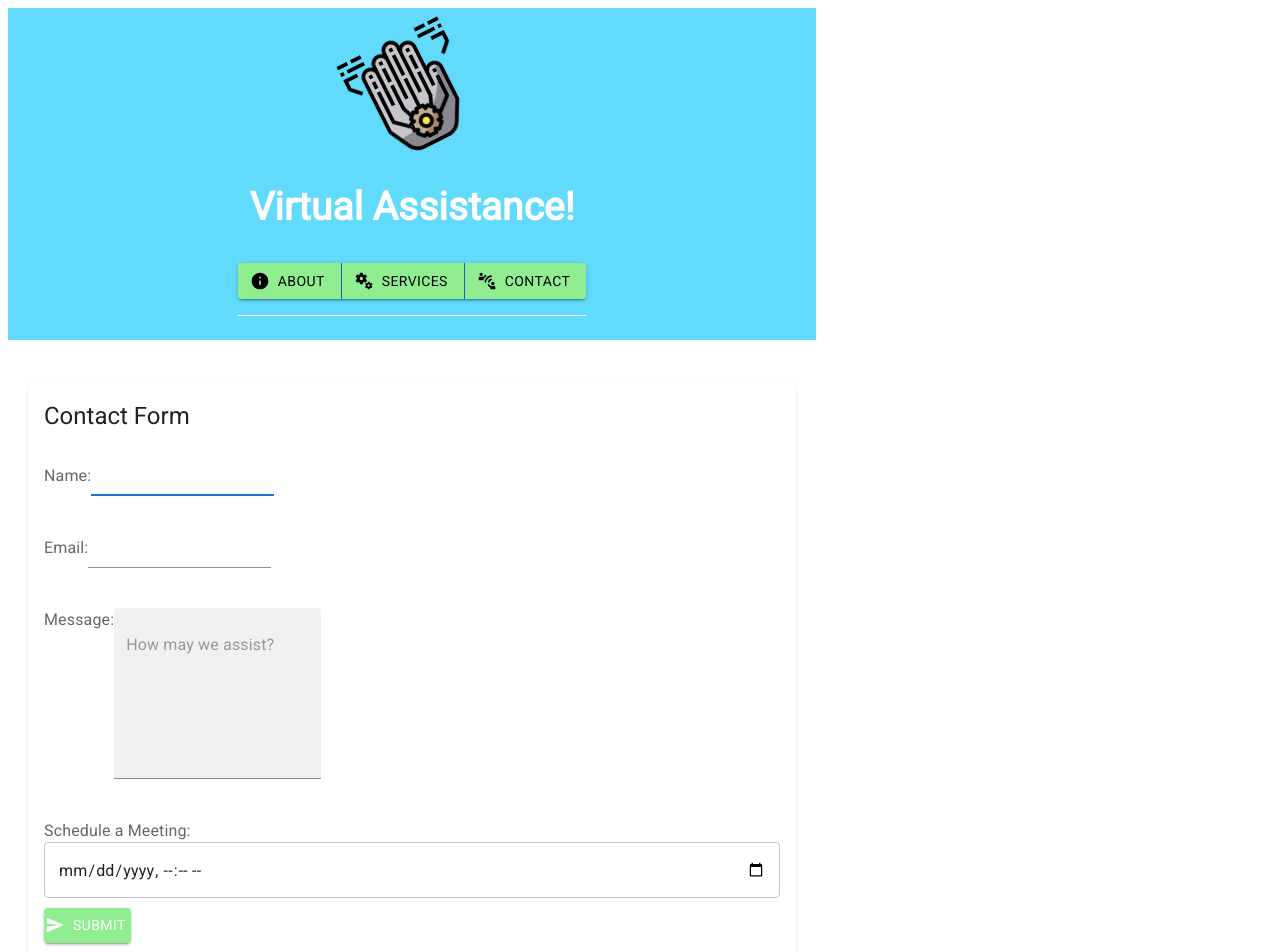
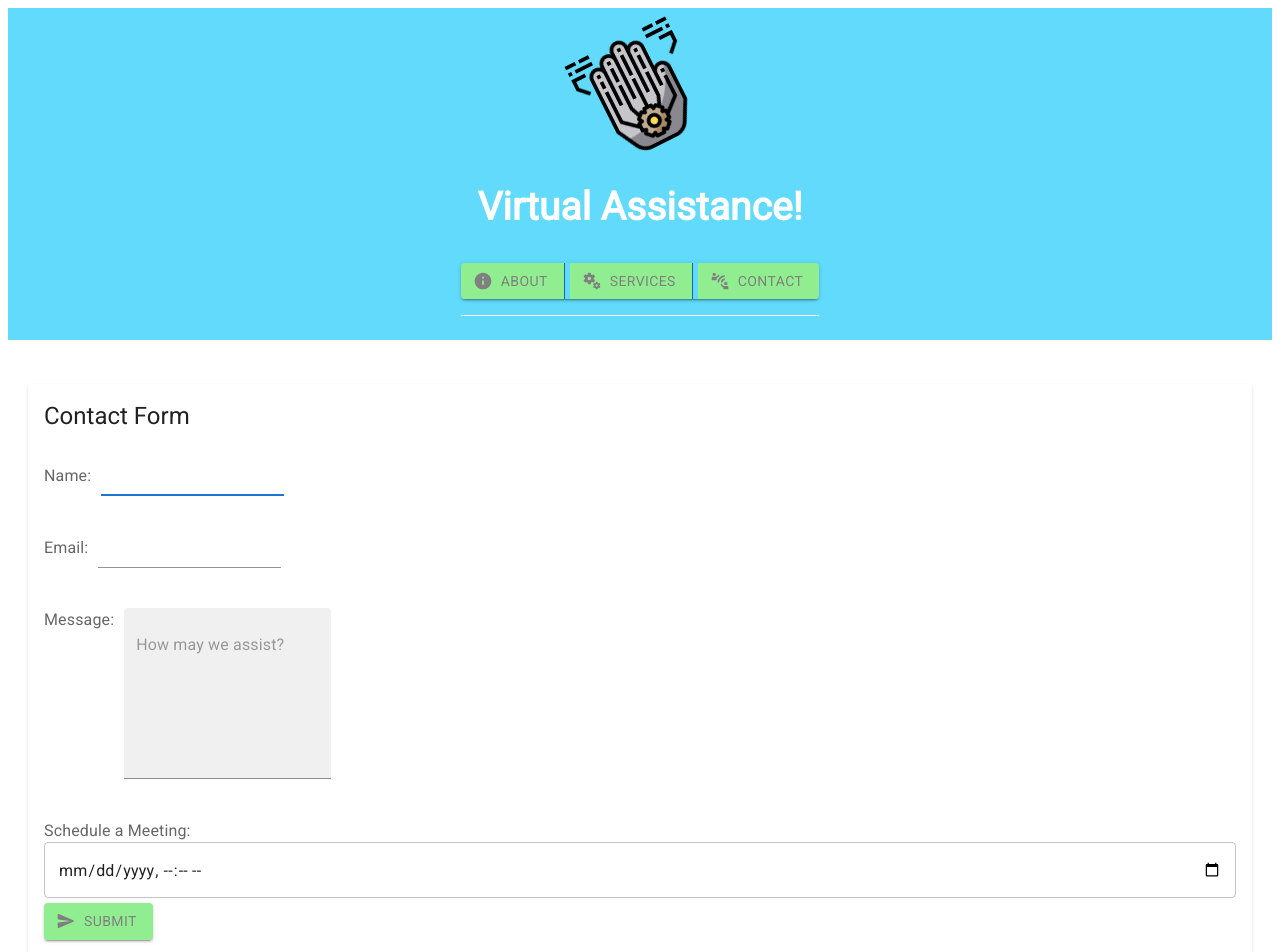
Before and after one commit to DBTO1970/virtual-assistant-react, a React (Create React App) app: page /contact in a window 1280 px wide. Shown: the top 952 px of the page. Built offline with nearby package versions, Linux system fonts and the light colour scheme.

Commit message:
cleaned up spacing and layout

```diff
--- a/package.json
+++ b/package.json
@@ -3,6 +3,7 @@
   "version": "0.1.0",
   "private": true,
   "dependencies": {
+    "@date-io/date-fns": "^2.11.0",
     "@emotion/react": "^11.5.0",
     "@emotion/styled": "^11.3.0",
     "@fortawesome/fontawesome-svg-core": "^1.2.36",
--- a/src/App.css
+++ b/src/App.css
@@ -57,3 +57,14 @@
     -o-transform: rotate(420deg);
 }
 }
+
+Button {
+  color: gray;
+  background-color: lightgreen;
+
+}
+
+Button:hover {
+  color: white;
+  background: lightsteelblue;
+}
--- a/src/App.js
+++ b/src/App.js
@@ -2,7 +2,6 @@ import React from 'react';
 import { Outlet, Link } from 'react-router-dom';
 import './App.css';
 import Footer from './components/Footer';
-import Grid from '@mui/material/Grid';
 import logo from "./shared/assistant.png";
 import Button from "@mui/material/Button";
 import ButtonGroup from "@mui/material/ButtonGroup";
@@ -14,7 +13,7 @@ import 'fontsource-roboto';
 
 function App() {
   return (
-    <Grid container>
+
 
       <div className="App">
       <header className="App-header">
@@ -28,15 +27,15 @@ function App() {
           }}>
 
             <ButtonGroup variant="contained">
-              <Link to="/about" style={{textDecoration: "none"}}><Button md={3} startIcon={<InfoRoundedIcon />} variant="contained" className="fixed" style={{color: "black", backgroundColor: "lightgreen"}}>About</Button></Link>
+              <Link to="/about" style={{textDecoration: "none"}}><Button md={3} startIcon={<InfoRoundedIcon />} variant="contained" sx={{color: "gray", backgroundColor: "lightgreen"}}>About</Button></Link>
               <Link to="/services" style={{textDecoration: "none"}}>
                 <Button md={3}
                 startIcon={<MiscellaneousServicesRoundedIcon />}
-                variant="contained" style={{color: "black", backgroundColor: "lightgreen"}}>Services</Button></Link>
+                variant="contained" sx={{color: "gray", backgroundColor: "lightgreen", margin: "0 5px 0 5px"}}>Services</Button></Link>
               <Link to="/contact" style={{textDecoration: "none"}}>
                 <Button md={3}
                   startIcon={<ConnectWithoutContactRoundedIcon />}
-                  variant="contained" style={{color: "black", backgroundColor: "lightgreen"}}>Contact</Button></Link>
+                  variant="contained" sx={{color: "gray", backgroundColor: "lightgreen"}}>Contact</Button></Link>
             </ButtonGroup>
 
 
@@ -47,7 +46,7 @@ function App() {
           <Footer />
       </div>
 
-      </Grid>
+
 
   );
 }
--- a/src/components/About.js
+++ b/src/components/About.js
@@ -6,10 +6,10 @@ import 'fontsource-roboto';
 export default function About () {
 
         return(
-            <Box sx={{textAlign: 'justify', color: 'black', bgcolor: 'background.paper', backgroundColor: 'white', padding: '20px', margin: '10px auto 10px auto', width: '60vw'}}>
+            <Box sx={{textAlign: 'justify', color: 'black', bgcolor: 'background.paper', backgroundColor: 'white', padding: '20px', margin: '10px auto 10px auto' }}>
                 <Card style={{padding: "10px", margin: "5px", alignSelf: 'center' }}>
-                    <Typography sx={{ fontSize: 'h3.fontSize', color: 'black' }}>About</Typography>
-                    <Typography>We exist to assist you with administrative, marketing, editing, and technology-related tasks to keep you focused and productive.  Why spend valuable time learning to do basic administrative tasks, when you can leverage the skills of seasoned professionals, for a fraction of the cost to keep someone on staff.</Typography>
+                    <Typography sx={{ fontSize: 'h4.fontSize', color: 'black', padding: "10px" }}>About</Typography>
+                    <Typography>We exist to assist you with administrative, marketing, editing, and technology-related tasks to keep you focused and productive.  Why spend valuable time learning to do basic administrative tasks, when you can leverage the skills of seasoned professionals, for a fraction of the cost to keep someone on staff.</Typography><br />
                     <Typography>Your business and personal projects will benefit greatly as you spend more time on them, and less time on repetetive and time-consuming tasks that lie outside your specialties. Our experts will efficiently complete these assignments and deliver them to you ready for action.</Typography>
                     <Typography></Typography>
                 </Card>
--- a/src/components/ContactForm.js
+++ b/src/components/ContactForm.js
@@ -11,6 +11,7 @@ import CardHeader from '@mui/material/CardHeader';
 import CardContent from '@mui/material/CardContent';
 import 'fontsource-roboto';
 
+
 const ContactForm = () => {
     const [status, setStatus] = useState("Submit");
     const handleSubmit = async (e) => {
@@ -22,7 +23,7 @@ const ContactForm = () => {
             name: name.value,
             email: email.value,
             message: message.value,
-            datetime: datetime,
+            datetime: datetime.value
         };
         let response = await fetch("http://localhost:5000/contactform", {
             method: "POST",
@@ -37,7 +38,7 @@ const ContactForm = () => {
     };
 
     return (
-        <Box sx={{textAlign: 'justify', bgcolor: 'background.paper', color: 'black', backgroundColor: 'white', padding: '20px', margin: '10px auto 10px auto', width: '60vw'}}
+        <Box sx={{textAlign: 'justify', bgcolor: 'background.paper', alignItems: 'center', alignSelf: 'center',color: 'black', backgroundColor: 'white', padding: '20px', margin: '10px auto 10px auto' }}
                     component="form"
                     autoComplete="off"
                     onSubmit={handleSubmit}>
@@ -47,15 +48,15 @@ const ContactForm = () => {
                 <CardContent>
 
                     <FormGroup row sx={{paddingBottom: 5}}>
-                        <FormLabel htmlFor="name">Name: </FormLabel>
+                        <FormLabel htmlFor="name" sx={{ marginRight: '10px'}}>Name: </FormLabel>
                         <Input autoFocus variant="filled" type="text" id="name" required />
                     </FormGroup>
                     <FormGroup row sx={{paddingBottom: 5}}>
-                        <FormLabel htmlFor="email">Email: </FormLabel>
+                        <FormLabel htmlFor="email" sx={{ marginRight: '10px'}}>Email: </FormLabel>
                         <Input variant="filled" type="email" id="email" required />
                     </FormGroup>
                     <FormGroup row sx={{paddingBottom: 5}}>
-                        <FormLabel htmlFor="message">Message: </FormLabel>
+                        <FormLabel htmlFor="message" sx={{ marginRight: '10px'}}>Message: </FormLabel>
                         <TextField
                             multiline
                             variant="filled"
@@ -64,17 +65,18 @@ const ContactForm = () => {
                             rows={6} id="message" required />
                     </FormGroup>
                     <FormGroup>
-                    <FormLabel >Schedule a Meeting: </FormLabel>
+                    <FormLabel sx={{ marginRight: '10px'}}>Schedule a Meeting: </FormLabel>
                         <TextField
                             id="datetime"
                             variant="outlined"
                             color="secondary"
                             type="datetime-local"
+
                         />
                     </FormGroup>
                     <Button
                         startIcon={<SendRoundedIcon />}
-                        variant="contained" type="submit" style={{backgroundColor: "lightgreen", padding: 5, marginTop: 10 }}>{status}</Button>
+                        variant="contained" type="submit" sx={{marginTop: '5px',color: "gray", backgroundColor: "lightgreen" }}>{status}</Button>
 
             </CardContent>
         </Card>
--- a/src/components/Services.js
+++ b/src/components/Services.js
@@ -5,11 +5,6 @@ import 'fontsource-roboto';
 export default function Services () {
 
         return(
-            <div style={{ display: "flex" }}>
             <VerticalTabs />
-
-
-            </div>
-
         );
 };
--- a/src/components/VerticalTabs.js
+++ b/src/components/VerticalTabs.js
@@ -58,32 +58,32 @@ export default function VerticalTabs() {
 
   return (
     <Grid container>
-      <Box sx={{ bgColor: 'background.paper', display: 'flex', height: 'auto', textAlign: 'justify', color: 'black', backgroundColor: 'white', padding: '20px', margin: '10px auto 10px auto', maxWidth: '60hw' }}
+      <Box sx={{ bgColor: 'background.paper', display: 'flex', height: 'auto', textAlign: 'center', color: 'black', backgroundColor: 'white', padding: '20px', margin: '10px auto 10px auto' }}
       >
-      <Grid item xs={6} md={6}>
+      <Box>
         <Tabs
           orientation="vertical"
           variant="scrollable"
           value={value}
           onChange={handleChange}
           aria-label="Vertical tabs"
-          sx={{ borderRight: 1, borderColor: 'divider', padding: '5px', textAlign: 'left', margin: '10px auto 10px auto', width: '60vw' }}
+          sx={{ borderRight: 1, borderColor: 'divider', padding: '5px', textAlign: 'right', margin: '10px auto 10px auto' }}
         >
           <Tab label=" General " {...a11yProps(0)} />
           <Tab label=" Social  " {...a11yProps(1)} />
-          <Tab label="Accounts " {...a11yProps(2)} />
+          <Tab label=" Accounts " {...a11yProps(2)} />
           <Tab label=" Editing " {...a11yProps(3)} />
           <Tab label="   Web   " {...a11yProps(4)} />
 
         </Tabs>
-      </Grid>
+      </Box>
         {services.map(service => (
           <Box>
-        <TabPanel
+            <TabPanel
 
             value={value}
             index={service.number}
-            sx={{ display: 'block', padding: '20px' }}
+            sx={{ padding: '20px' }}
             to={`/services/${service.number}`}
             key={service.number}
             >
--- a/src/shared/servicesList.js
+++ b/src/shared/servicesList.js
@@ -19,7 +19,7 @@ let services = [
         number: 2,
         name: "Accounts",
         nameLong: "Basic Bookkeeping and Accounting",
-        description:"Invoicing, account data entry, accounts aging, and other general accounting-related tasks",
+        description:"Invoicing, account data entry, accounts aging, accounts receivable, and other general accounting-related tasks",
         rate: "$25-$50/hour",
         featured: true
     },
```
Also changed, not shown: 1 other file (tests, documents, lock files or other folders).
